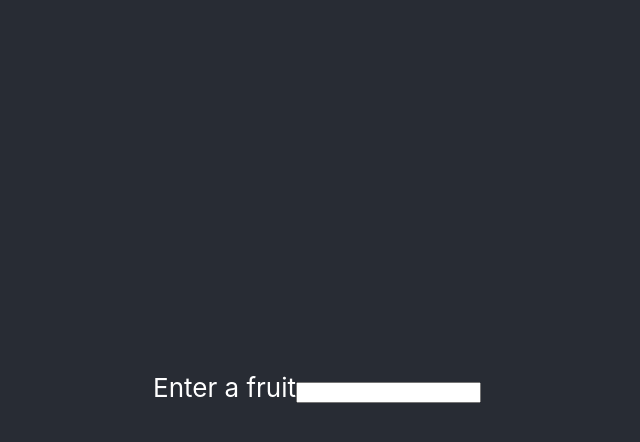
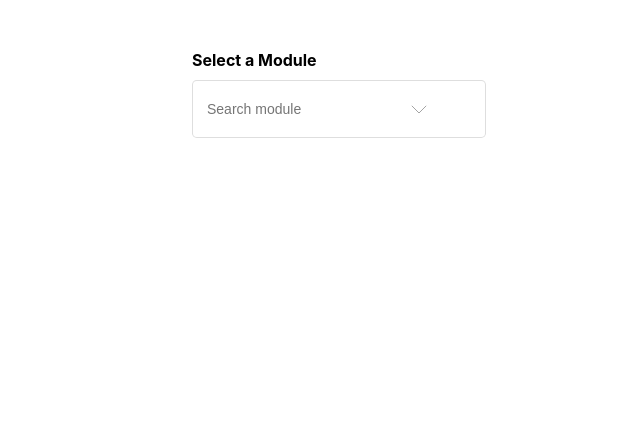
Before and after one commit to reactionic27/downshift-example, a React (Create React App) app: page / in a window 1280 px wide. Shown: the top 442 px of the page, without its empty margins (323-963 px from the left). Built offline with nearby package versions, Linux system fonts and the light colour scheme.

Commit message:
module auto complete is implemented

```diff
--- a/src/App.js
+++ b/src/App.js
@@ -1,66 +1,118 @@
-import React from 'react';
-import Downshift from 'downshift';
-import './App.css';
+import React from 'react'
+import Downshift from 'downshift'
+import {
+  Label,
+  Menu,
+  ControllerButton,
+  Input,
+  Item,
+  ArrowIcon,
+  XIcon,
+  css,
+} from './shared'
+import Axios from './axios'
 
-const items = [
-  {value: 'apple'},
-  {value: 'pear'},
-  {value: 'orange'},
-  {value: 'grape'},
-  {value: 'banana'},
-]
+const baseEndpoint = 'http://integration-equipment-defin-nlb-e31e032739595adb.elb.us-east-1.amazonaws.com/modules/index'
+// const baseEndpoint = 'https://api.github.com/search/repositories'
 
-function App() {
+class DownshiftExample extends React.Component {
+  render() {
     return (
-    <div className="App">
-      <header className="App-header">
-        <Downshift
-          onChange={selection => alert(
-            selection ? `You selected ${selection.value}` : 'Selection Cleared'
-          )}
-          itemToString={item => (item ? item.value : '')}
+      <div
+        {...css({
+          display: 'flex',
+          flexDirection: 'column',
+          marginTop: 50,
+        })}
       >
+        <Downshift>
           {({
+            inputValue,
             getInputProps,
-            getItemProps,
             getLabelProps,
             getMenuProps,
+            getItemProps,
+            getToggleButtonProps,
+            selectedItem,
+            highlightedIndex,
             isOpen,
-            inputValue,
-            highlightedIndex,
-            selectedItem,
-          }) => (
-            <div>
-              <label {...getLabelProps()}>Enter a fruit</label>
-              <input {...getInputProps()} />
-              <ul {...getMenuProps()}>
-                {isOpen
-                  ? items
-                      .filter(item => !inputValue || item.value.includes(inputValue))
-                      .map((item, index) => (
-                        <li
+            clearSelection,
+          }) => {
+            return (
+              <div {...css({width: 250, margin: 'auto', position: 'relative'})}>
+                <Label {...getLabelProps()}>Select a Module</Label>
+                <div {...css({position: 'relative'})}>
+                  <Input
+                    {...getInputProps({
+                      isOpen,
+                      placeholder: 'Search module',
+                    })}
+                  />
+                  {selectedItem ? (
+                    <ControllerButton
+                      onClick={clearSelection}
+                      aria-label="clear selection"
+                    >
+                      <XIcon />
+                    </ControllerButton>
+                  ) : (
+                    <ControllerButton {...getToggleButtonProps()}>
+                      <ArrowIcon isOpen={isOpen} />
+                    </ControllerButton>
+                  )}
+                </div>
+                <Menu {...getMenuProps({isOpen})}>
+                  {(() => {
+                    if (!isOpen) {
+                      return null
+                    }
+
+                    if (!inputValue) {
+                      return (
+                        <Item disabled>You have to enter a search query</Item>
+                      )
+                    }
+
+                    return (
+                      <Axios url={baseEndpoint} params={{ query: `${inputValue}+modules` }}>
+                        {({loading, error, data}) => {
+                          if (loading) {
+                            return <Item disabled>Loading...</Item>
+                          }
+
+                          if (error) {
+                            return <Item disabled>Error! ${error}</Item>
+                          }
+                          console.log('data', data);
+                          if (data && !data.length) {
+                            return <Item disabled>No module found</Item>
+                          }
+
+                          return data ? data.map(({id, title: item}, index) => (
+                            <Item
+                              key={id}
                               {...getItemProps({
-                            key: item.value,
+                                item,
                                 index,
-                            item,
-                            style: {
-                              backgroundColor:
-                                highlightedIndex === index ? 'lightgray' : 'white',
-                              fontWeight: selectedItem === item ? 'bold' : 'normal',
-                            },
+                                isActive: highlightedIndex === index,
+                                isSelected: selectedItem === item,
                               })}
                             >
-                          {item.value}
-                        </li>
-                      ))
-                  : null}
-              </ul>
+                              {item}
+                            </Item>
+                          )) : null
+                        }}
+                      </Axios>
+                    )
+                  })()}
+                </Menu>
               </div>
-          )}
+            )
+          }}
         </Downshift>
-      </header>
       </div>
-  );
+    )
+  }
 }
 
-export default App;
+export default DownshiftExample;
--- /dev/null
+++ b/src/axios.js
@@ -0,0 +1,84 @@
+import React from 'react'
+import axios from 'axios'
+import debounce from 'debounce-fn'
+import isEqual from 'react-fast-compare'
+
+class Axios extends React.Component {
+  state = {
+    data: undefined,
+    loading: false,
+    error: false,
+  }
+
+  cancelToken = null
+
+  componentDidMount() {
+    this.fetchData()
+  }
+
+  componentDidUpdate({children: _, ...prevProps}) {
+    const {children, ...props} = this.props
+    if (!isEqual(prevProps, props)) {
+      this.fetchData()
+    }
+  }
+
+  componentWillUnmount() {
+    if (this.cancelToken) {
+      this.cancelToken()
+    }
+  }
+
+  makeNetworkRequest = debounce(() => {
+    const {url, method = 'get', params, data} = this.props
+
+    axios({
+      url,
+      method,
+      params,
+      data,
+      cancelToken: new axios.CancelToken(token => {
+        this.cancelToken = token
+      }),
+    })
+      .then(res => {
+        this.cancelToken = null
+        this.setState({
+          data: res.data,
+          loading: false,
+          error: false,
+        })
+      })
+      .catch(e => {
+        // Early return if request was cancelled
+        if (axios.isCancel(e)) {
+          return
+        }
+        this.setState({data: undefined, error: e.message, loading: false})
+        console.error(e)
+      })
+  }, {wait: 200})
+
+  fetchData = () => {
+    if (this.cancelToken) {
+      this.cancelToken()
+    }
+
+    this.setState({error: false, loading: true})
+
+    this.makeNetworkRequest()
+  }
+
+  render() {
+    const {children} = this.props
+    const {data, loading, error} = this.state
+    return children({
+      data,
+      loading,
+      error,
+      refetch: this.fetchData,
+    })
+  }
+}
+
+export default Axios;
--- /dev/null
+++ b/src/shared.js
@@ -0,0 +1,173 @@
+import React from 'react'
+import {css as emoCSS} from 'emotion'
+import styled from '@emotion/styled'
+
+const css = (...args) => ({className: emoCSS(...args)})
+
+const Item = styled('li')(
+  {
+    position: 'relative',
+    cursor: 'pointer',
+    display: 'block',
+    border: 'none',
+    height: 'auto',
+    textAlign: 'left',
+    borderTop: 'none',
+    lineHeight: '1em',
+    color: 'rgba(0,0,0,.87)',
+    fontSize: '1rem',
+    textTransform: 'none',
+    fontWeight: '400',
+    boxShadow: 'none',
+    padding: '.8rem 1.1rem',
+    whiteSpace: 'normal',
+    wordWrap: 'normal',
+  },
+  ({isActive, isSelected}) => {
+    const styles = []
+    if (isActive) {
+      styles.push({
+        color: 'rgba(0,0,0,.95)',
+        background: 'rgba(0,0,0,.03)',
+      })
+    }
+    if (isSelected) {
+      styles.push({
+        color: 'rgba(0,0,0,.95)',
+        fontWeight: '700',
+      })
+    }
+    return styles
+  },
+)
+const onAttention = '&:hover, &:focus'
+const Input = styled('input')(
+  {
+    width: '100%', // full width - icon width/2 - border
+    fontSize: 14,
+    wordWrap: 'break-word',
+    lineHeight: '1em',
+    outline: 0,
+    whiteSpace: 'normal',
+    minHeight: '2em',
+    background: '#fff',
+    display: 'inline-block',
+    padding: '1em 2em 1em 1em',
+    color: 'rgba(0,0,0,.87)',
+    boxShadow: 'none',
+    border: '1px solid rgba(34,36,38,.15)',
+    borderRadius: '.30rem',
+    transition: 'box-shadow .1s ease,width .1s ease',
+    [onAttention]: {
+      borderColor: '#96c8da',
+      boxShadow: '0 2px 3px 0 rgba(34,36,38,.15)',
+    },
+  },
+  ({isOpen}) =>
+    isOpen
+      ? {
+          borderBottomLeftRadius: '0',
+          borderBottomRightRadius: '0',
+          [onAttention]: {
+            boxShadow: 'none',
+          },
+        }
+      : null,
+)
+
+const Label = styled('label')({
+  fontWeight: 'bold',
+  display: 'block',
+  marginBottom: 10,
+})
+
+const BaseMenu = styled('ul')(
+  {
+    padding: 0,
+    marginTop: 0,
+    position: 'absolute',
+    backgroundColor: 'white',
+    width: '100%',
+    maxHeight: '20rem',
+    overflowY: 'auto',
+    overflowX: 'hidden',
+    outline: '0',
+    transition: 'opacity .1s ease',
+    borderRadius: '0 0 .28571429rem .28571429rem',
+    boxShadow: '0 2px 3px 0 rgba(34,36,38,.15)',
+    borderColor: '#96c8da',
+    borderTopWidth: '0',
+    borderRightWidth: 1,
+    borderBottomWidth: 1,
+    borderLeftWidth: 1,
+    borderStyle: 'solid',
+  },
+  ({isOpen}) => ({
+    border: isOpen ? null : 'none',
+  }),
+)
+
+const Menu = React.forwardRef((props, ref) => (
+  <BaseMenu ref={ref} {...props} />
+))
+
+const ControllerButton = styled('button')({
+  backgroundColor: 'transparent',
+  border: 'none',
+  position: 'absolute',
+  right: 0,
+  top: 0,
+  cursor: 'pointer',
+  width: 47,
+  display: 'flex',
+  flexDirection: 'column',
+  height: '100%',
+  justifyContent: 'center',
+  alignItems: 'center',
+})
+
+function ArrowIcon({isOpen}) {
+  return (
+    <svg
+      viewBox="0 0 20 20"
+      preserveAspectRatio="none"
+      width={16}
+      fill="transparent"
+      stroke="#979797"
+      strokeWidth="1.1px"
+      transform={isOpen ? 'rotate(180)' : undefined}
+    >
+      <path d="M1,6 L10,15 L19,6" />
+    </svg>
+  )
+}
+
+function XIcon() {
+  return (
+    <svg
+      viewBox="0 0 20 20"
+      preserveAspectRatio="none"
+      width={12}
+      fill="transparent"
+      stroke="#979797"
+      strokeWidth="1.1px"
+    >
+      <path d="M1,1 L19,19" />
+      <path d="M19,1 L1,19" />
+    </svg>
+  )
+}
+
+const itemToString = i => (i ? i.name : '')
+
+export {
+  Menu,
+  ControllerButton,
+  Input,
+  Item,
+  ArrowIcon,
+  XIcon,
+  Label,
+  css,
+  itemToString,
+}
```
Also changed, not shown: package.json (+7 -0 lines), 1 other file (tests, documents, lock files or other folders). Lines whose indentation alone changed are shown as unchanged.
